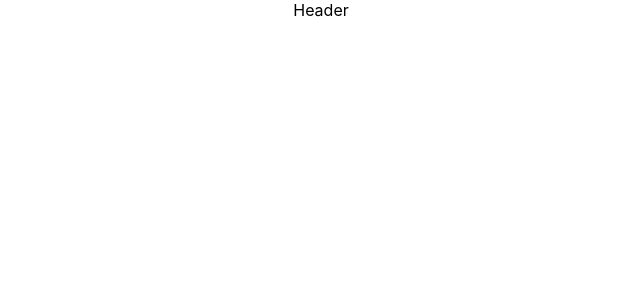
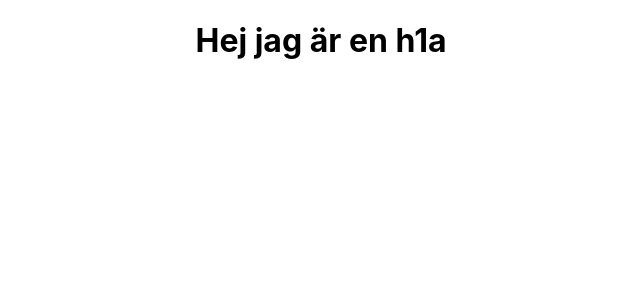
Before and after one commit to annamcn98/ex-arbete, a React (Create React App) app: page / in a window 1280 px wide. Shown: the top 300 px of the page, without its empty margins (319-959 px from the left). Built offline with nearby package versions, Linux system fonts and the light colour scheme.

Commit message:
header test

```diff
--- a/src/components/Header.js
+++ b/src/components/Header.js
@@ -2,7 +2,12 @@ import React from 'react'
 
 function Header() {
   return (
-    <div>Header</div>
+    <div>
+
+       <h1>Hej jag är en h1a</h1>
+
+
+    </div>
   )
 }
 
```
